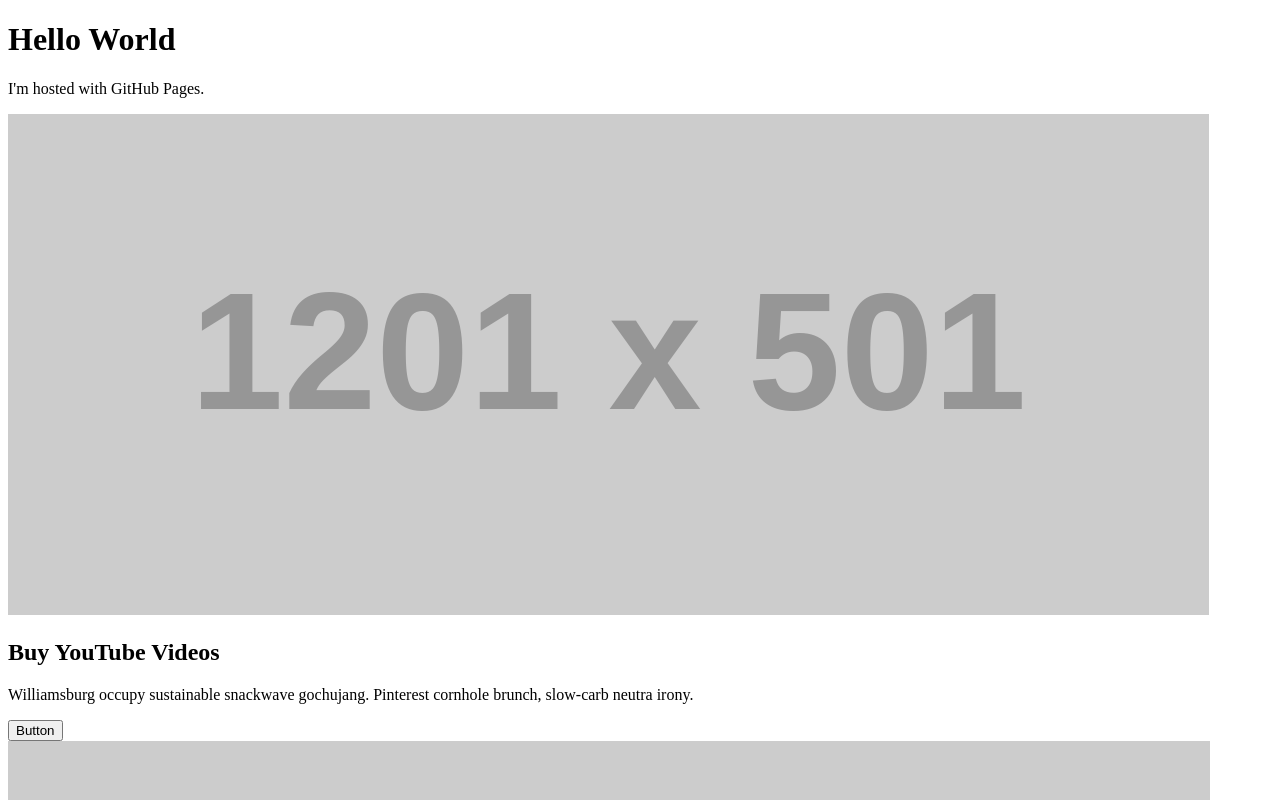
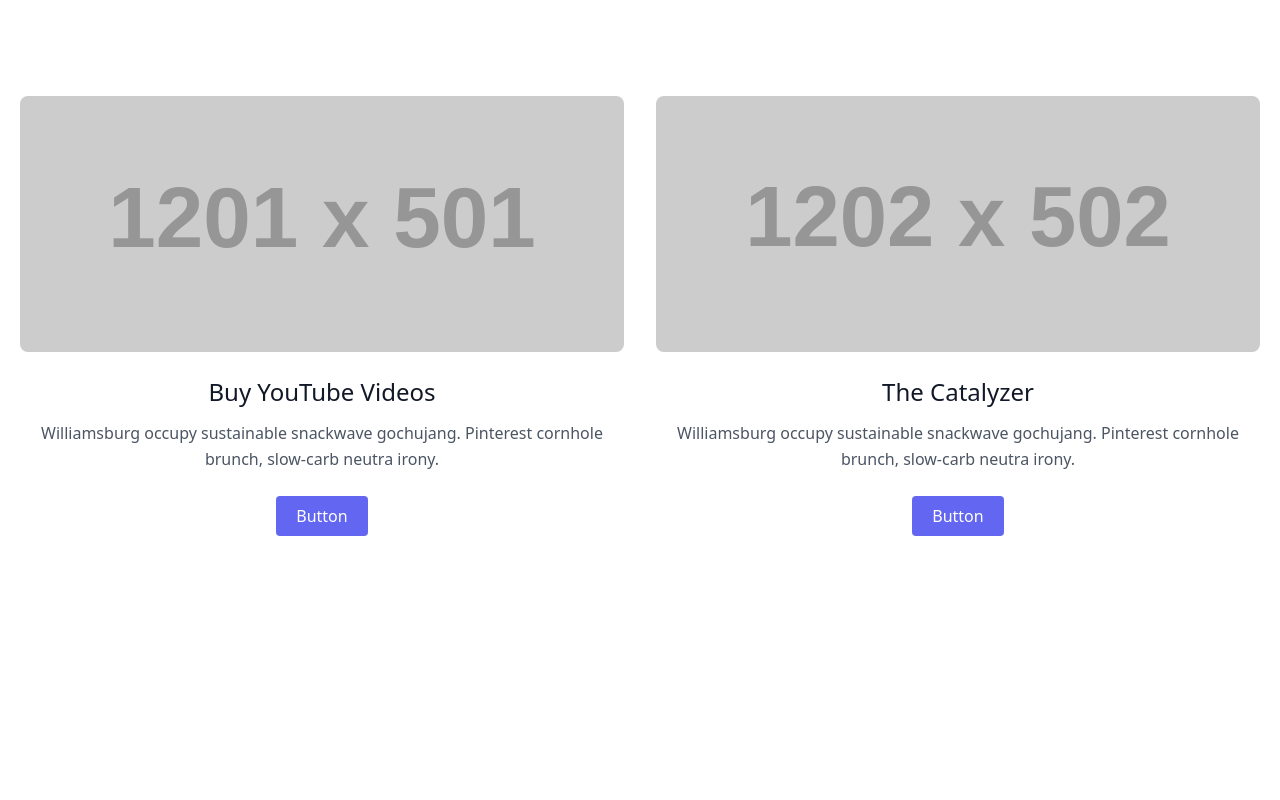
Before and after one commit to lillie-grace/lillie-grace.github.io, a plain HTML site: page index.html in a window 1280 px wide. Shown: the top 800 px of the page. Drawn offline with nearby package versions, Linux system fonts and the light colour scheme; placeholder pictures from the web are drawn by us.

Commit message:
Update index.html
script and head

```diff
--- a/index.html
+++ b/index.html
@@ -1,11 +1,15 @@
 <!DOCTYPE html>
 <html>
+
+<head>
+  <meta charset="UTF-8">
+  <meta name="viewport" content="width=device-width, initial-scale=1.0">
+  <script src="https://cdn.tailwindcss.com"></script>
+</head>
+
 <body>
-<h1>Hello World</h1>
-<p>I'm hosted with GitHub Pages.</p>
-</body>
-</html>
-<section class="text-gray-600 body-font">
+
+  <section class="text-gray-600 body-font">
   <div class="container px-5 py-24 mx-auto">
     <div class="flex flex-wrap -mx-4 -mb-10 text-center">
       <div class="sm:w-1/2 mb-10 px-4">
@@ -27,3 +31,6 @@
     </div>
   </div>
 </section>
+
+</body>
+</html>
```
